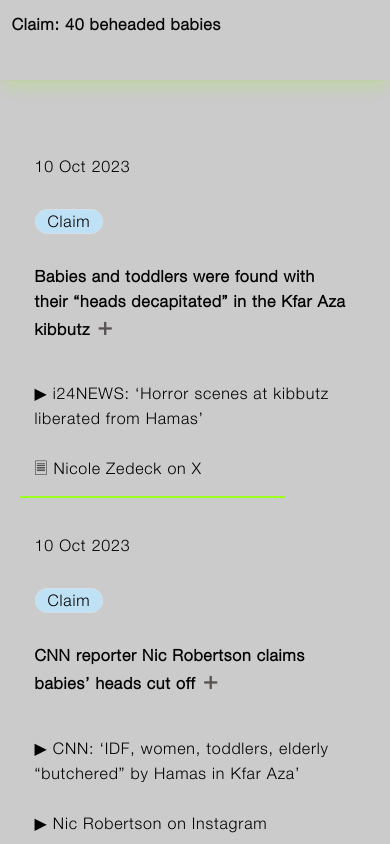
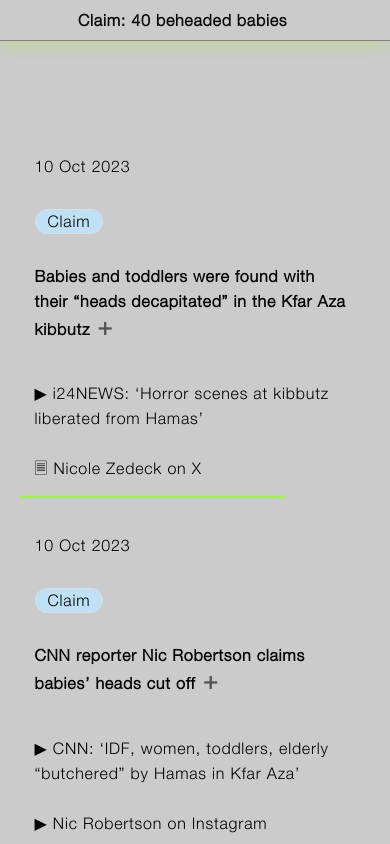
Before and after one commit to tamtzekin/hasbara-tracker, a React (Create React App) app: page /claim-a in a window 390 px wide. Shown: the top 844 px of the page. Built offline with nearby package versions, Linux system fonts and the light colour scheme.

Commit message:
claim page header styling

```diff
--- a/src/components/ClaimPage.css
+++ b/src/components/ClaimPage.css
@@ -83,9 +83,10 @@ button {
     z-index: 1000;
     opacity: 0.97;
     background: #cbcbcb;
-    height: 80px;
+    height: 40px;
     box-shadow: 0px 10px 15px -3px #9eff2038, 0px 2px 3px -2px rgba(0, 0, 0, 0.05);
     top: 0;
+    border-bottom: #867d7d solid 0.5px;
 }
 
 .claim-tag {
@@ -313,8 +314,9 @@ table.a::selection {
     }
 
     h1.claim-heading {
-        left: 18%;
-        margin-top: 3%;
+        left: 35%;
+        right: 35%;
+        margin-top: 2%;
         font-size: 1em !important;
     }
 
```
